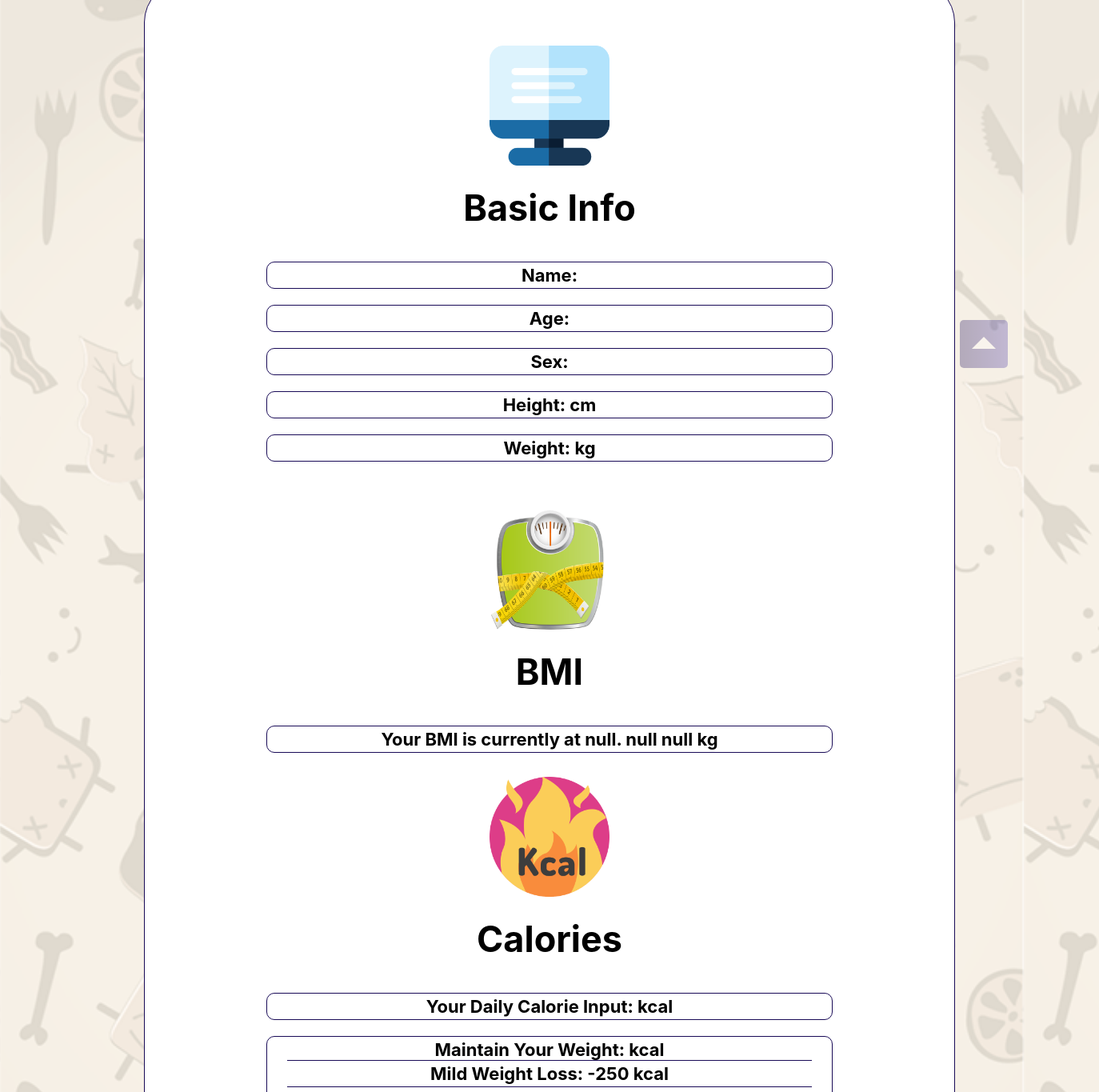
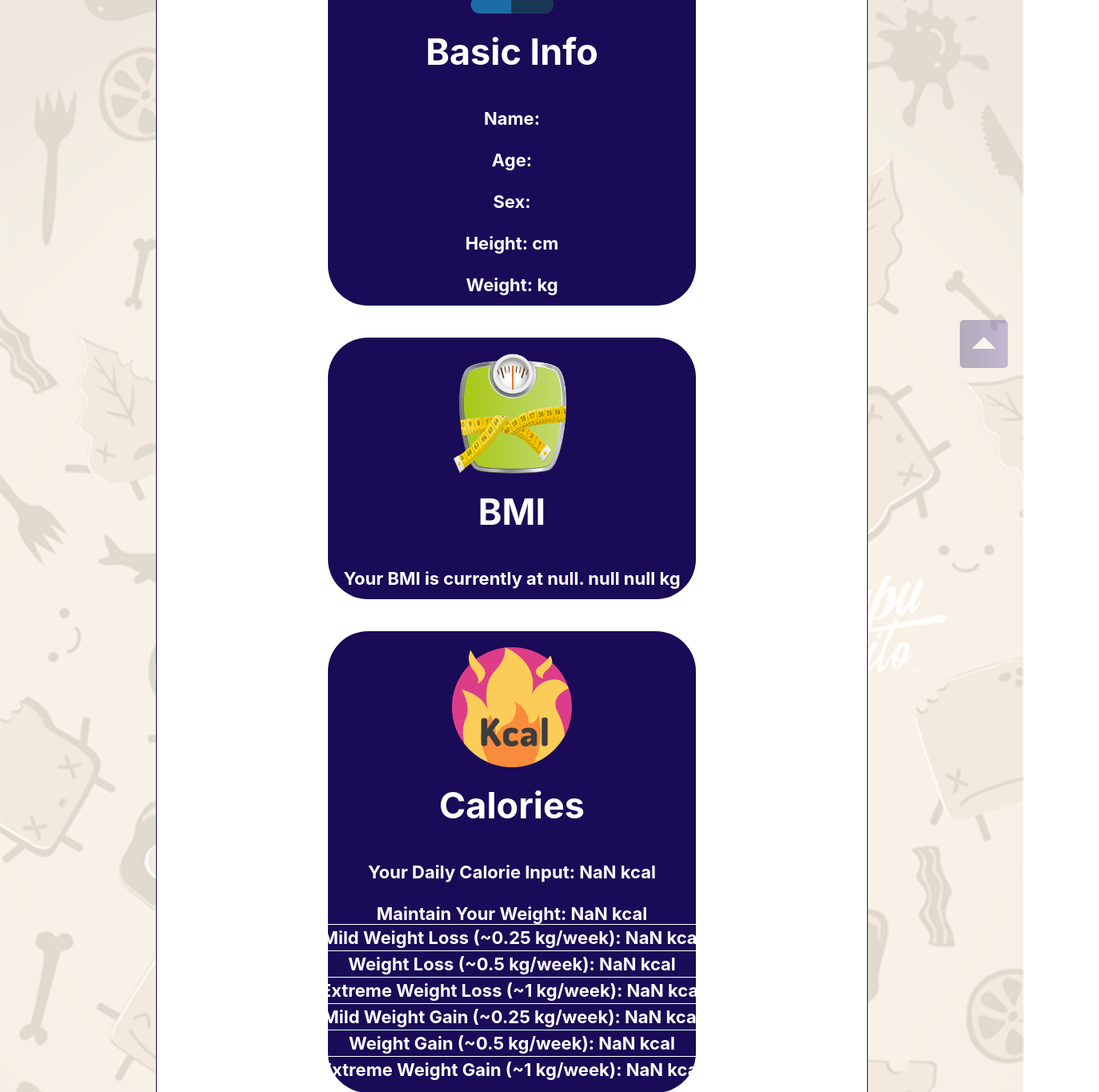
Before and after one commit to IvanBabic26/weight-track, a React (Create React App) app: page /userLog in a window 1280 px wide. Shown: the part 320-1685 px from the top of the page at 80% size, 1374 px wide, since content can reach past the window. Built offline with nearby package versions, Linux system fonts and the light colour scheme.

Commit message:
fixed user log calorie count

```diff
--- a/src/App.js
+++ b/src/App.js
@@ -8,7 +8,7 @@ import NutritionValue from "./components/NutritionValues/NutritionValue";
 import DisplayCase from "./components/DisplayCase/DisplayCase";
 import TrainingLog from "./components/TrainingLog/TrainingLog";
 import UserLog from "./components/UserLog/UserLog";
-import BackToTop from "./components/BackTo/BackToTop";
+import BackToTop from "./components/BackToTop/BackToTop";
 import HeaderBar from "./components/HeaderBar/HeaderBar";
 import FooterBar from "./components/FooterBar/FooterBar";
 
--- a/src/components/BackTo/BackToTop.css
+++ b/src/components/BackToTop/BackToTop.css
@@ -15,7 +15,7 @@
   opacity: 1;
 }
 
-.arrow-up {
+.arrowUp {
   width: 0;
   height: 0;
   border-left: 15px solid transparent;
--- a/src/components/BackTo/BackToTop.js
+++ b/src/components/BackToTop/BackToTop.js
@@ -23,7 +23,7 @@ export default class BackToTop extends React.Component {
   render() {
     return (
       <button title="Back to top" className="scroll" onClick={this.scrollToTop}>
-        <span className="arrow-up" />
+        <span className="arrowUp" />
       </button>
     );
   }
--- a/src/components/FooterBar/FooterBar.css
+++ b/src/components/FooterBar/FooterBar.css
@@ -19,19 +19,12 @@
 }
 
 .footerBar a:hover {
-  color: #fff;
+  border-radius: 30px;
+  background-color: #fff;
+  color: #190b57;
 }
 
 .footerBar a.active {
   border: 3px solid #fff;
   border-radius: 30px;
 }
-
-.footerBar img {
-  height: 60px;
-  padding: 20px;
-}
-
-.homeLink {
-  display: inline-block;
-}
--- a/src/components/HeaderBar/HeaderBar.css
+++ b/src/components/HeaderBar/HeaderBar.css
@@ -19,9 +19,9 @@
 }
 
 .headerBar a:hover {
-  position: relative;
-  top: 5px;
-  color: #fff;
+  border-radius: 30px;
+  background-color: #fff;
+  color: #190b57;
 }
 
 .headerBar a.active {
--- a/src/components/Home/Home.css
+++ b/src/components/Home/Home.css
@@ -1,8 +1,8 @@
 .homePage {
   display: flex;
   padding: 14px;
+
 }
-
 .homeHeader {
   margin-top: 30px;
   height: 50px;
@@ -84,3 +84,9 @@ a.divLink {
     "Ubuntu", "Cantarell", "Fira Sans", "Droid Sans", "Helvetica Neue",
     sans-serif;
 }
+
+@media screen and (max-width:800px) {
+  .homeTextWrapper, .tabPage, .homeMsg {
+    width:100%; /* The width is 100%, when the viewport is 800px or smaller */
+  }
+}
--- a/src/components/UserLog/UserLog.css
+++ b/src/components/UserLog/UserLog.css
@@ -1,9 +1,12 @@
 .userLog {
+  margin: auto;
   display: flex;
   flex-direction: column;
   text-align: center;
-  margin: 180px;
-  padding: 30px 120px 20px 120px;
+  max-width: 60%;
+  justify-content: center;
+  align-items: center;
+  padding: 30px 60px;
   font-size: 22px;
   border: 1px #190b57 solid;
   font-weight: bold;
@@ -20,38 +23,57 @@
 .userLogResults {
   margin: 10px 2px;
   padding: 3px;
-  border: 1px solid #190b57;
   border-radius: 10px;
   width: 700px;
   display: inline-block;
 }
 
 .userLogInfo {
-  padding: 30px;
-}
-
-div.userLogInfo:hover {
+  display: flex;
+  flex-direction: column;
+  text-align: center;
+  max-width: 60%;
+  justify-content: center;
+  align-items: center;
   margin: 20px;
   background: #190b57;
   color: #fff;
   border-radius: 50px;
 }
 
-div.bmiInfo:hover {
+.bmiInfo{
+  display: flex;
+  flex-direction: column;
+  text-align: center;
+  max-width: 60%;
+  justify-content: center;
+  align-items: center;
   margin: 20px;
   background: #190b57;
   color: #fff;
   border-radius: 50px;
 }
 
-div.calorieInfo:hover {
+.calorieInfo {
+  display: flex;
+  flex-direction: column;
+  text-align: center;
+  max-width: 60%;
+  justify-content: center;
+  align-items: center;
   margin: 20px;
   background: #190b57;
   color: #fff;
   border-radius: 50px;
 }
 
-div.trainingInfo:hover {
+.trainingInfo {
+  display: flex;
+  flex-direction: column;
+  text-align: center;
+  max-width: 60%;
+  justify-content: center;
+  align-items: center;
   margin: 20px;
   background: #190b57;
   color: #fff;
@@ -61,19 +83,12 @@ div.trainingInfo:hover {
 .tableResults {
   margin: 10px 2px 10px 2px;
   padding: 3px;
-  border: 1px solid #190b57;
-  border-radius: 10px;
   width: 700px;
   display: inline-block;
 }
 
-.tableResults:hover {
-  background: #190b57;
-  color: #fff;
-}
-
 .topLineCal {
-  border-top: 1px solid #190b57;
+  border-top: 1px solid #fff;
   width: 650px;
   display: inline-block;
   padding: 3px;
--- a/src/components/UserLog/UserLog.js
+++ b/src/components/UserLog/UserLog.js
@@ -54,6 +54,7 @@ export default class UserLog extends React.Component {
   }
 
   render() {
+    const calorieCounter = parseInt(this.state.calorieCounter);
     return (
       <div className="userLog">
         <div className="userLogInfo">
@@ -95,44 +96,44 @@ export default class UserLog extends React.Component {
           <h1>Calories</h1>
           <div>
             <div className="userLogResults">
-              Your Daily Calorie Input: {this.state.calorieCounter} kcal
+              Your Daily Calorie Input: {calorieCounter} kcal
             </div>
           </div>
 
           <div className="tableResults">
             <div>
             <div>
-              Maintain Your Weight: {this.state.calorieCounter} kcal
+              Maintain Your Weight: {calorieCounter} kcal
             </div>
           </div>
           <div>
             <div className="topLineCal">
-              Mild Weight Loss: {this.state.calorieCounter - 250} kcal
+              Mild Weight Loss (~0.25 kg/week): {calorieCounter - 250} kcal
             </div>
           </div>
           <div>
             <div className="topLineCal">
-            Weight Loss: {this.state.calorieCounter - 500} kcal
+            Weight Loss (~0.5 kg/week): {calorieCounter - 500} kcal
             </div>
           </div>
           <div>
             <div className="topLineCal">
-            Extreme weight Loss: {this.state.calorieCounter - 1000} kcal
+            Extreme Weight Loss (~1 kg/week): {calorieCounter - 1000} kcal
             </div>
           </div>
           <div>
             <div className="topLineCal">
-            Mild Weight Gain: {this.state.calorieCounter + 250} kcal
+            Mild Weight Gain (~0.25 kg/week): {calorieCounter + 250} kcal
             </div>
           </div>
           <div>
             <div className="topLineCal">
-            Weight Gain: {this.state.calorieCounter + 500} kcal
+            Weight Gain (~0.5 kg/week): {calorieCounter + 500} kcal
             </div>
           </div>
           <div>
             <div className="topLineCal">
-            Extreme Weight Gain: {this.state.calorieCounter + 1000} kcal
+            Extreme Weight Gain (~1 kg/week): {calorieCounter + 1000} kcal
             </div>
           </div>
           </div>
```
Also changed, not shown: src/components/BackTo/BackToPrevious.css (deleted, +0 -27 lines), src/components/BackTo/BackToPrevious.js (deleted, +0 -18 lines).
